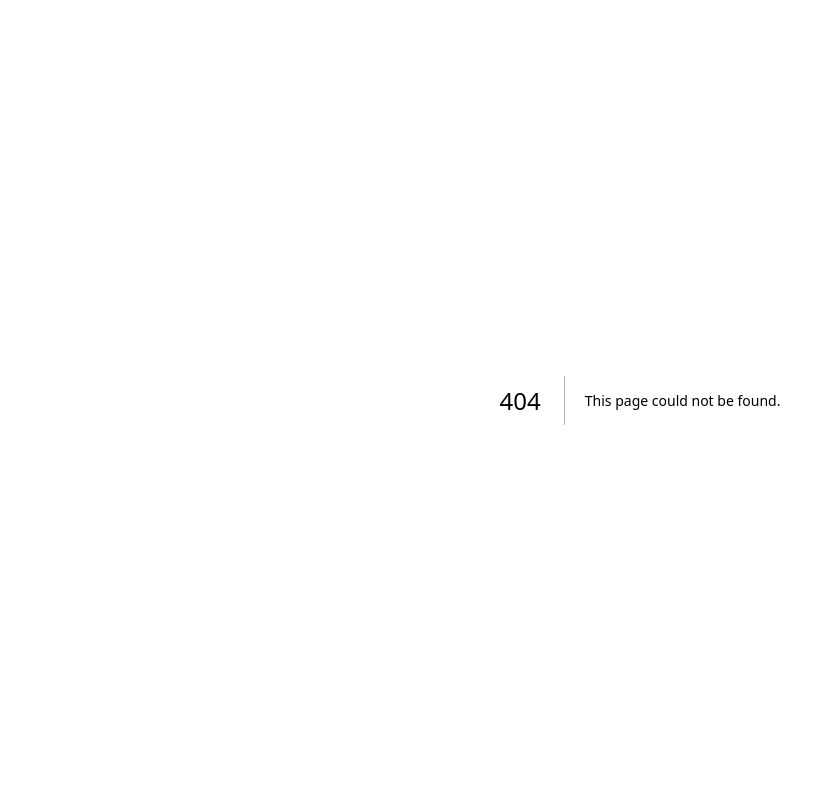
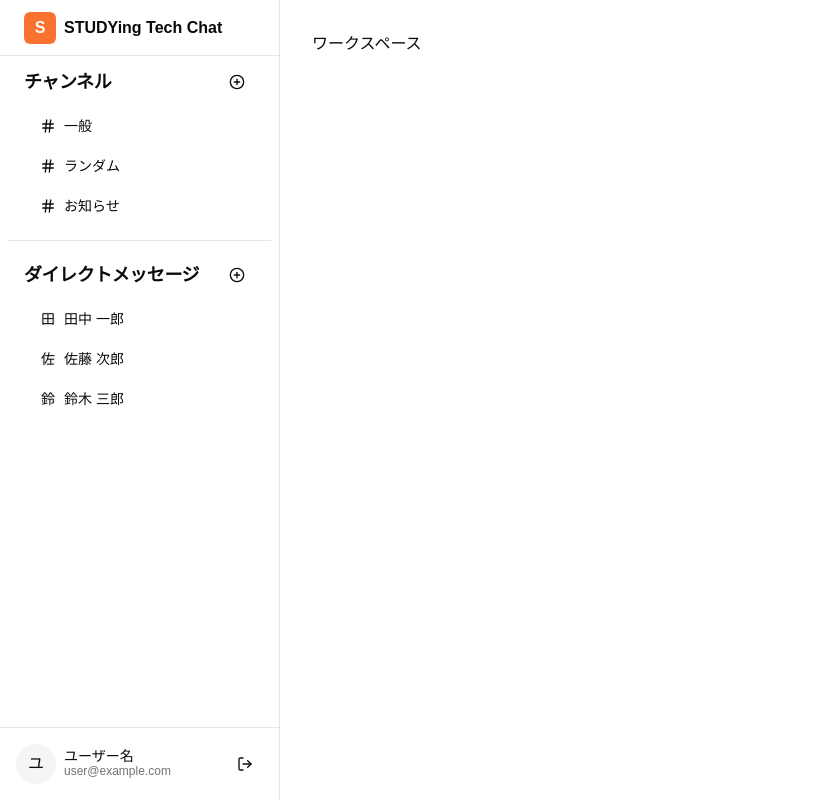
Before and after one commit to Meg624/studying-tech-chat-app, a Next.js app: page /workspace in a window 1280 px wide. Before the commit this address had no page. Shown: the whole page, without its empty margins (0-835 px from the left). Built offline with nearby package versions, Linux system fonts and the light colour scheme.

Commit message:
グローバルメニューの実装

```diff
--- /dev/null
+++ b/src/app/workspace/layout.tsx
@@ -0,0 +1,89 @@
+'use client';
+
+// React
+import { useState } from 'react';
+// Next.js
+import { usePathname } from 'next/navigation';
+// アイコン
+import { Menu } from 'lucide-react';
+// shadcn/ui
+import { Button } from '@/components/ui/button';
+import { Sheet, SheetContent, SheetTrigger } from '@/components/ui/sheet';
+import { Separator } from '@/components/ui/separator';
+// 自作コンポーネント
+import AppLogo from '@/components/workspace/appLogo';
+import ChannelList from '@/components/workspace/channelList';
+import DirectMessageList from '@/components/workspace/directMessageList';
+import UserProfileBar from '@/components/workspace/userProfileBar';
+// データ
+import { channels, directMessages, myProfile } from '@/data/workspace';
+
+export default function WorkspaceLayout({
+  children,
+}: {
+  children: React.ReactNode;
+}) {
+  const pathname = usePathname();
+  const [open, setOpen] = useState<boolean>(false);
+
+  return (
+    <div className="flex min-h-screen flex-col">
+      {/* モバイルナビゲーション */}
+      <header className="sticky top-0 z-50 flex h-14 items-center gap-4 border-b bg-background px-4 lg:hidden">
+        <Sheet open={open} onOpenChange={setOpen}>
+          <SheetTrigger asChild>
+            <Button variant="outline" size="icon" className="lg:hidden">
+              <Menu className="h-5 w-5" />
+              <span className="sr-only">Toggle navigation menu</span>
+            </Button>
+          </SheetTrigger>
+          <SheetContent side="left" className="flex flex-col p-0">
+            <div className="px-6 py-4">
+              <AppLogo />
+            </div>
+            <Separator />
+            <div className="flex-1">
+              <div className="px-2 py-2">
+                <ChannelList channels={channels} pathname={pathname} />
+                <Separator className="my-2" />
+                <DirectMessageList
+                  directMessages={directMessages}
+                  pathname={pathname}
+                />
+              </div>
+            </div>
+            <Separator />
+            <div className="p-4">
+              <UserProfileBar myProfile={myProfile} />
+            </div>
+          </SheetContent>
+        </Sheet>
+        <AppLogo />
+      </header>
+
+      {/* デスクトップレイアウト */}
+      <div className="flex-1 items-start lg:grid lg:grid-cols-[280px_1fr]">
+        {/* サイドバー (デスクトップのみ表示) */}
+        <aside className="hidden border-r bg-background lg:flex lg:flex-col lg:justify-between lg:h-full">
+          <div className="flex h-14 items-center border-b px-6">
+            <AppLogo />
+          </div>
+          <div className="px-2 flex-1">
+            <ChannelList channels={channels} pathname={pathname} />
+            <Separator className="my-2" />
+            <DirectMessageList
+              directMessages={directMessages}
+              pathname={pathname}
+            />
+          </div>
+          <div className="sticky bottom-0 border-t bg-background p-4">
+            <UserProfileBar myProfile={myProfile} />
+          </div>
+        </aside>
+
+        {/* メインコンテンツ */}
+        <main className="flex flex-col h-screen">{children}</main>
+      </div>
+    </div>
+  );
+}
--- /dev/null
+++ b/src/app/workspace/page.tsx
@@ -0,0 +1,7 @@
+export default function WorkspacePage() {
+  return (
+    <div className="flex-1 space-y-4 p-4 md:p-8 pt-6">
+      <h2>ワークスペース</h2>
+    </div>
+  );
+}
--- /dev/null
+++ b/src/components/workspace/appLogo.tsx
@@ -0,0 +1,15 @@
+import Link from 'next/link';
+
+export default function AppLogo() {
+  return (
+    <Link
+      href="/workspace"
+      className="flex items-center gap-2 font-bold hover:opacity-70 transition-opacity"
+    >
+      <div className="h-8 w-8 rounded-md bg-primary flex items-center justify-center text-primary-foreground">
+        S
+      </div>
+      <span>STUDYing Tech Chat</span>
+    </Link>
+  );
+}
--- /dev/null
+++ b/src/components/workspace/channelList.tsx
@@ -0,0 +1,48 @@
+// Next.js
+import Link from 'next/link';
+// アイコン
+import { PlusCircle, Hash } from 'lucide-react';
+// shadcn/ui
+import { Button } from '@/components/ui/button';
+// 型
+import type { Channel } from '@/types/workspace';
+
+export default function ChannelList({
+  channels,
+  pathname,
+}: {
+  channels: Channel[];
+  pathname: string;
+}) {
+  return (
+    <div className="px-4 py-2">
+      <div className="flex items-center justify-between">
+        <h2 className="text-lg font-semibold tracking-tight">チャンネル</h2>
+        <Button variant="ghost" size="icon">
+          <PlusCircle className="h-4 w-4" />
+          <span className="sr-only">チャンネル追加</span>
+        </Button>
+      </div>
+
+      <div className="space-y-1 mt-2">
+        {channels.map((channel) => (
+          <Button
+            key={channel.id}
+            variant={
+              pathname === `/workspace/channel/${channel.id}`
+                ? 'secondary'
+                : 'ghost'
+            }
+            className="w-full justify-start gap-2"
+            asChild
+          >
+            <Link href={`/workspace/channel/${channel.id}`}>
+              <Hash className="h-4 w-4" />
+              {channel.name}
+            </Link>
+          </Button>
+        ))}
+      </div>
+    </div>
+  );
+}
--- /dev/null
+++ b/src/components/workspace/directMessageList.tsx
@@ -0,0 +1,53 @@
+// Next.js
+import Link from 'next/link';
+// アイコン
+import { PlusCircle } from 'lucide-react';
+// shadcn/ui
+import { Avatar, AvatarFallback } from '@/components/ui/avatar';
+import { Button } from '@/components/ui/button';
+// 型
+import type { DirectMessage } from '@/types/workspace';
+
+export default function DirectMessageList({
+  directMessages,
+  pathname,
+}: {
+  directMessages: DirectMessage[];
+  pathname: string;
+}) {
+  return (
+    <div className="px-4 py-2">
+      <div className="flex items-center justify-between">
+        <h2 className="text-lg font-semibold tracking-tight">
+          ダイレクトメッセージ
+        </h2>
+        <Button variant="ghost" size="icon">
+          <PlusCircle className="h-4 w-4" />
+          <span className="sr-only">DM 追加</span>
+        </Button>
+      </div>
+
+      <div className="space-y-1 mt-2">
+        {directMessages.map((dm) => (
+          <Button
+            key={dm.id}
+            variant={
+              pathname === `/workspace/channel/${dm.id}` ? 'secondary' : 'ghost'
+            }
+            className="w-full justify-start gap-2"
+            asChild
+          >
+            <Link href={`/workspace/channel/${dm.id}`}>
+              <div className="relative">
+                <Avatar className="h-4 w-4">
+                  <AvatarFallback>{dm.name.charAt(0)}</AvatarFallback>
+                </Avatar>
+              </div>
+              {dm.name}
+            </Link>
+          </Button>
+        ))}
+      </div>
+    </div>
+  );
+}
--- /dev/null
+++ b/src/components/workspace/userProfileBar.tsx
@@ -0,0 +1,31 @@
+// アイコン
+import { LogOut } from 'lucide-react';
+// shadcn/ui
+import { Avatar, AvatarFallback } from '@/components/ui/avatar';
+import { Button } from '@/components/ui/button';
+// 型
+import type { MyProfile } from '@/types/workspace';
+
+export default function UserProfileBar({
+  myProfile,
+}: {
+  myProfile: MyProfile;
+}) {
+  return (
+    <div className="flex items-center gap-2">
+      <Avatar>
+        <AvatarFallback>{myProfile.name.charAt(0)}</AvatarFallback>
+      </Avatar>
+
+      <div className="flex-1 overflow-hidden">
+        <p className="text-sm font-medium leading-none">{myProfile.name}</p>
+        <p className="text-xs text-muted-foreground">{myProfile.email}</p>
+      </div>
+
+      <Button variant="ghost" size="icon">
+        <LogOut className="h-4 w-4" />
+        <span className="sr-only">ログアウト</span>
+      </Button>
+    </div>
+  );
+}
--- /dev/null
+++ b/src/data/workspace.ts
@@ -0,0 +1,31 @@
+import type { Channel, DirectMessage, MyProfile } from '@/types/workspace';
+
+// TODO: これらのデータは、実際にはデータベースから取得する
+
+// サンプルプロフィール情報
+export const channels: Channel[] = [
+  { id: 1, name: '一般', description: '全体的な議論のためのチャンネルです' },
+  {
+    id: 2,
+    name: 'ランダム',
+    description: '雑談や気軽な会話のためのチャンネルです',
+  },
+  {
+    id: 3,
+    name: 'お知らせ',
+    description: '重要なお知らせを共有するチャンネルです',
+  },
+];
+
+// サンプル DM データ
+export const directMessages: DirectMessage[] = [
+  { id: 1, name: '田中 一郎' },
+  { id: 2, name: '佐藤 次郎' },
+  { id: 3, name: '鈴木 三郎' },
+];
+
+// サンプルユーザー情報
+export const myProfile: MyProfile = {
+  name: 'ユーザー名',
+  email: 'user@example.com',
+};
--- /dev/null
+++ b/src/types/workspace.ts
@@ -0,0 +1,15 @@
+export interface Channel {
+  id: number;
+  name: string;
+  description: string;
+}
+
+export interface DirectMessage {
+  id: number;
+  name: string;
+}
+
+export interface MyProfile {
+  name: string;
+  email: string;
+}
```
